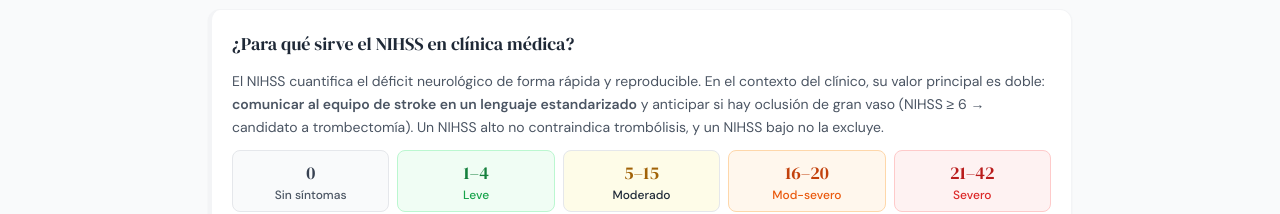
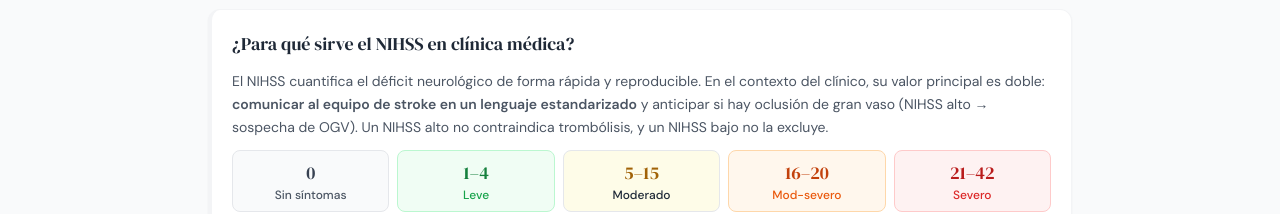
Before and after one commit to jutopa31/StrokeAhaclaseClinica, a React (Vite) app: page /#/nihss in a window 1280 px wide. Shown: the part 222-436 px from the top of the page. Built offline with nearby package versions, Linux system fonts and the light colour scheme; the HTML template or start-up script is replaced by a standard one.

Commit message:
Actualiza paréntesis NIHSS: reemplaza 'candidato a trombectomía' por 'sospecha de OGV'
https://claude.ai/code/session_01SjwWNYvJFb8EPUW7x5k1dS

```diff
--- a/src/tabs/NihssTab.jsx
+++ b/src/tabs/NihssTab.jsx
@@ -10,7 +10,7 @@ export default function NihssTab() {
         <p className="text-sm text-gray-600 leading-relaxed">
           El NIHSS cuantifica el déficit neurológico de forma rápida y reproducible. En el contexto del clínico, su valor
           principal es doble: <strong>comunicar al equipo de stroke en un lenguaje estandarizado</strong> y anticipar si
-          hay oclusión de gran vaso (NIHSS ≥ 6 → candidato a trombectomía). Un NIHSS alto no contraindica trombólisis,
+          hay oclusión de gran vaso (NIHSS alto → sospecha de OGV). Un NIHSS alto no contraindica trombólisis,
           y un NIHSS bajo no la excluye.
         </p>
         <div className="mt-3 grid grid-cols-2 sm:grid-cols-5 gap-2 text-xs text-center">
```
